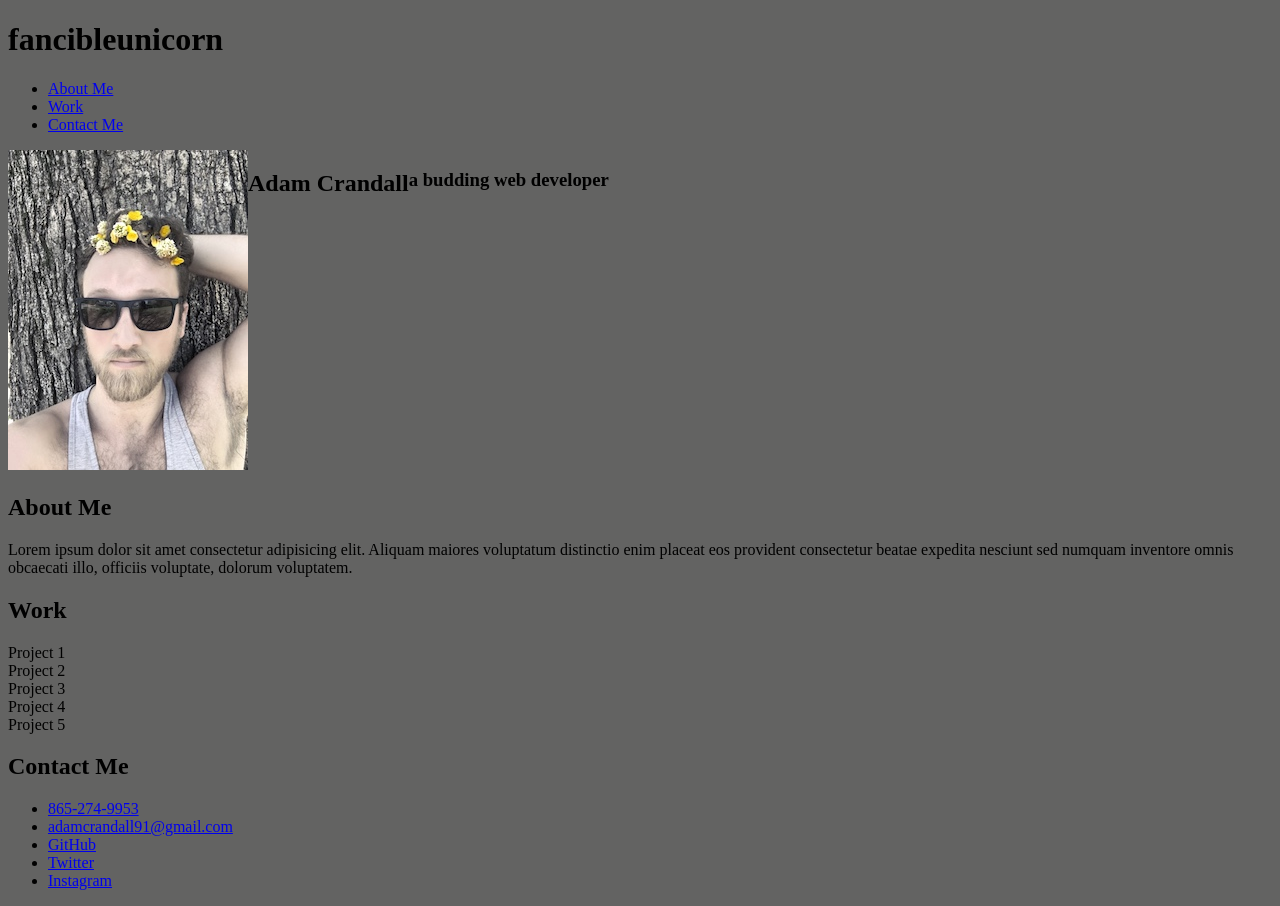
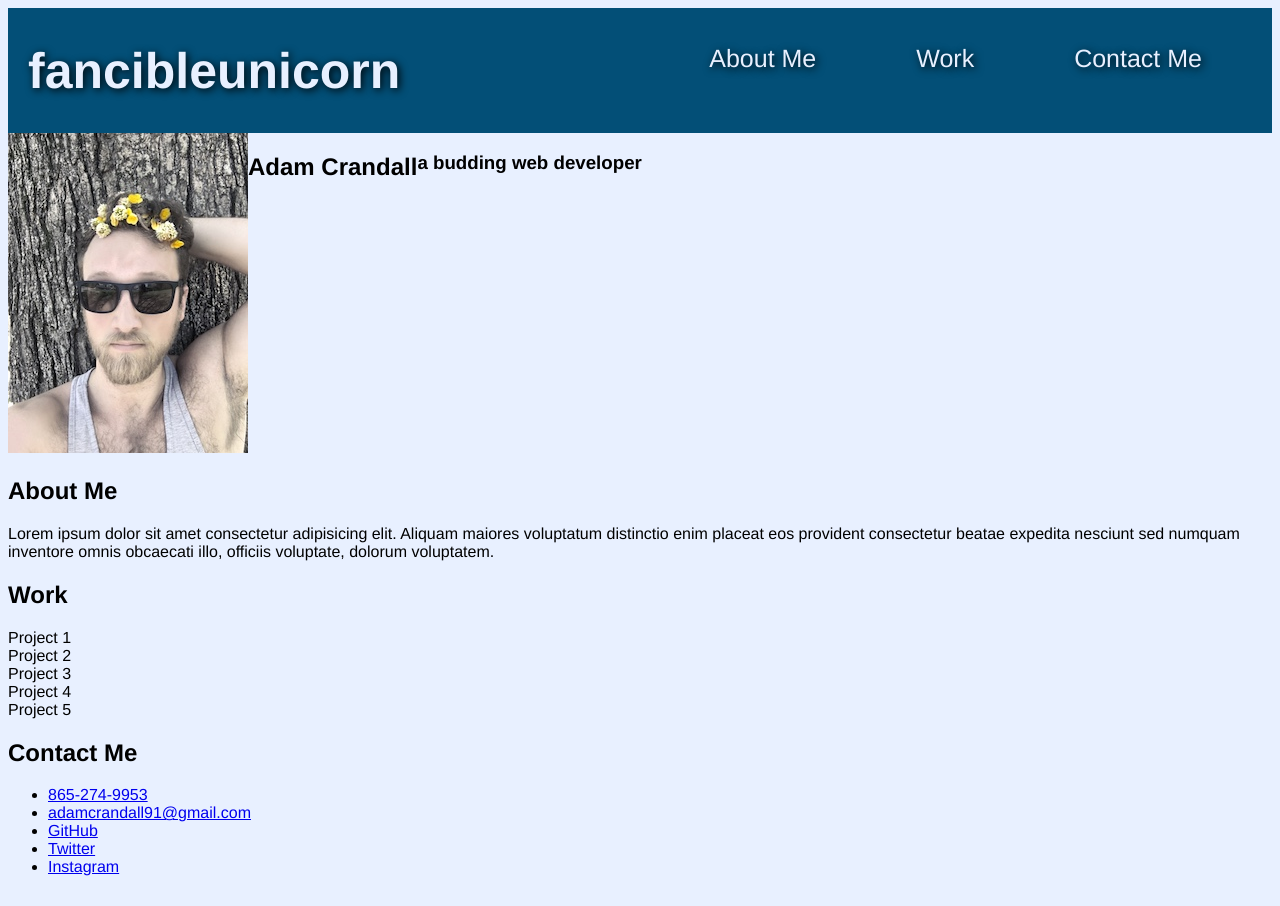
Before and after one commit to fancibleunicorn/portfolio, a plain HTML site: page index.html in a window 1280 px wide. Drawn offline with Linux system fonts and the light colour scheme.

Commit message:
styled header

```diff
--- a/assets/style.css
+++ b/assets/style.css
@@ -1,15 +1,54 @@
 /* Defaults */
     :root {
-        --text-heading: rgb(195, 168, 44);
-        --text-paragraph: rgb(223, 222, 216);
-        --background: rgb(99, 99, 98);
-        --background-secondary:rgb(208, 193, 183);
+        --text-heading: rgb(232, 240, 255);
+        --text-paragraph: rgb(3, 79, 119);
+        --background: rgb(232, 240, 255);
+        --background-secondary:rgb(3, 79, 119);
     }
 
 /* Body */
     body {
         background-color: var(--background);
+        font-family: Helvetica, Arial, sans-serif;
     }
+
+/* Header */
+    header {
+    display: flex;
+    justify-content: space-between;
+    flex-wrap: wrap;
+    color: var(--text-heading);
+    background-color: var(--background-secondary);
+    top: 0;
+    }
+
+    header h1 {
+        font-weight: bold;
+        font-size: 50px;
+        padding: 0px 20px;
+        text-shadow: 2px 2px 8px black;
+    }
+
+    header nav ul {
+        display: flex;
+        flex-wrap: flex;
+        justify-content: space-between;
+        align-items: center;
+        list-style: none;
+        padding: 20px;
+    }
+
+    header nav ul li a {
+      padding: 0px 50px;
+      font-size: 25px;
+      text-shadow: 2px 2px 8px black;
+    }
+
+    header nav ul li a {
+        color: var(--text-heading);
+        text-decoration: none;
+    }
+
 
 /* Hero Banner */
     .hero {
```
